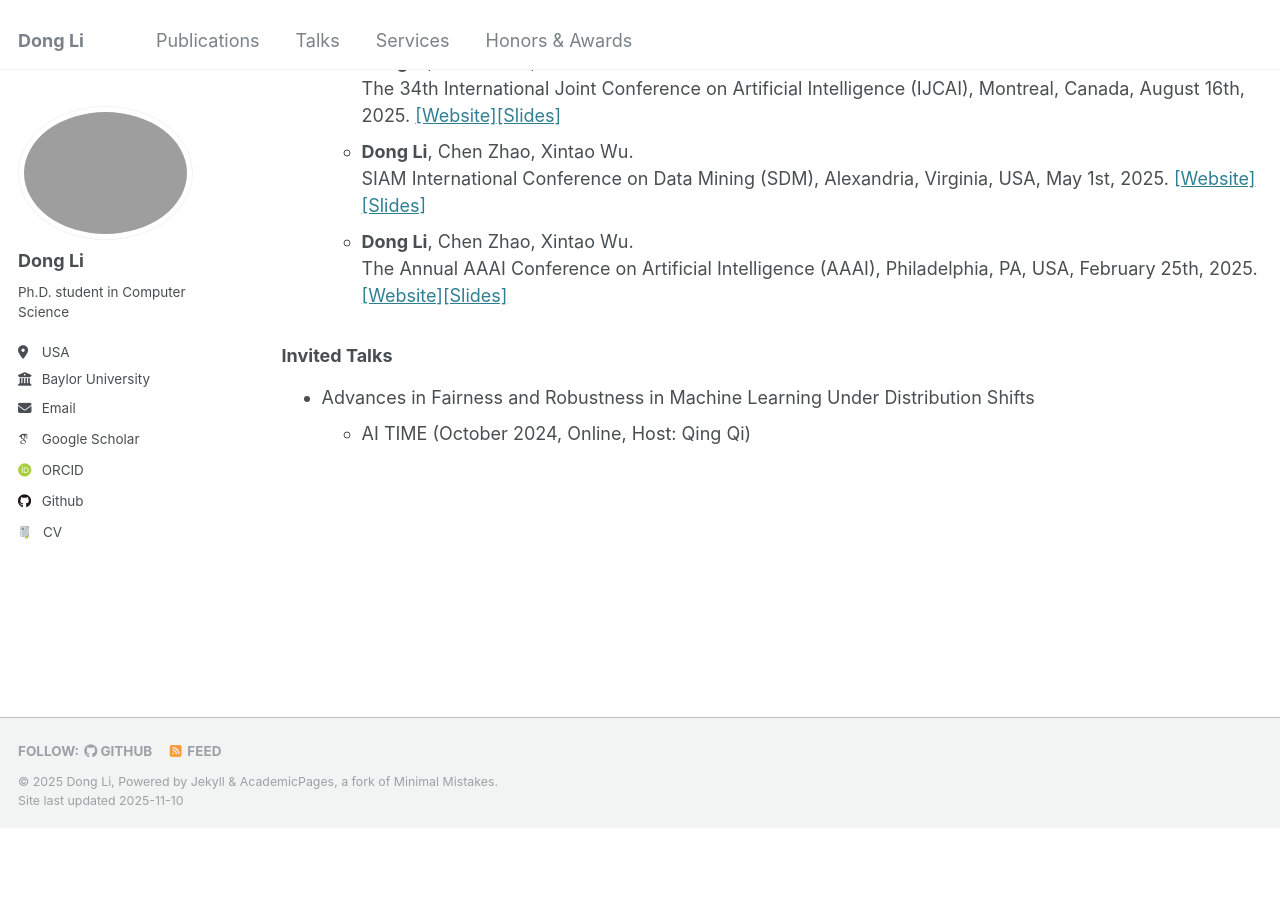
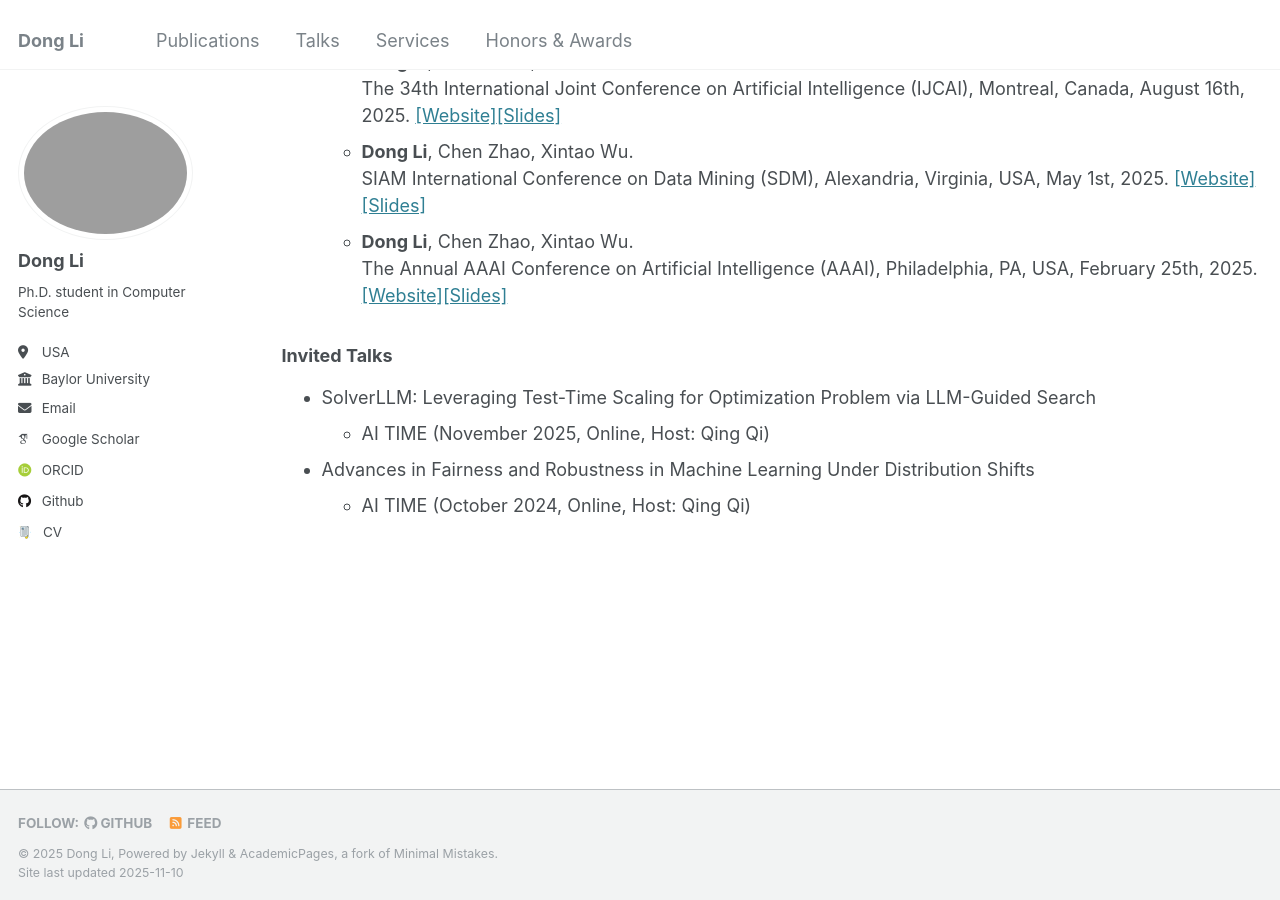
Before and after one commit to TurkeyWatanabe/dongli, a Jekyll site: the page built from _pages/talks.html, in a window 1280 px wide and 900 px high, scrolled down 639 px. Built offline with Jekyll 4.4.1, drawn with Linux system fonts in a browser that asks for light colours; some web fonts are replaced; before the commit the page ends 1467 px from its top, so only the background shows below that.

Commit message:
Update talks.html

```diff
--- a/_pages/talks.html
+++ b/_pages/talks.html
@@ -34,6 +34,11 @@ author_profile: true
 <h3>Invited Talks</h3>
 
 <ul>
+  <li>SolverLLM: Leveraging Test-Time Scaling for Optimization Problem via LLM-Guided Search
+    <ul>
+      <li>AI TIME (November 2025, Online, Host: Qing Qi)</li>
+    </ul>
+  </li>
   <li>Advances in Fairness and Robustness in Machine Learning Under Distribution Shifts
     <ul>
       <li>AI TIME (October 2024, Online, Host: Qing Qi)</li>
```
